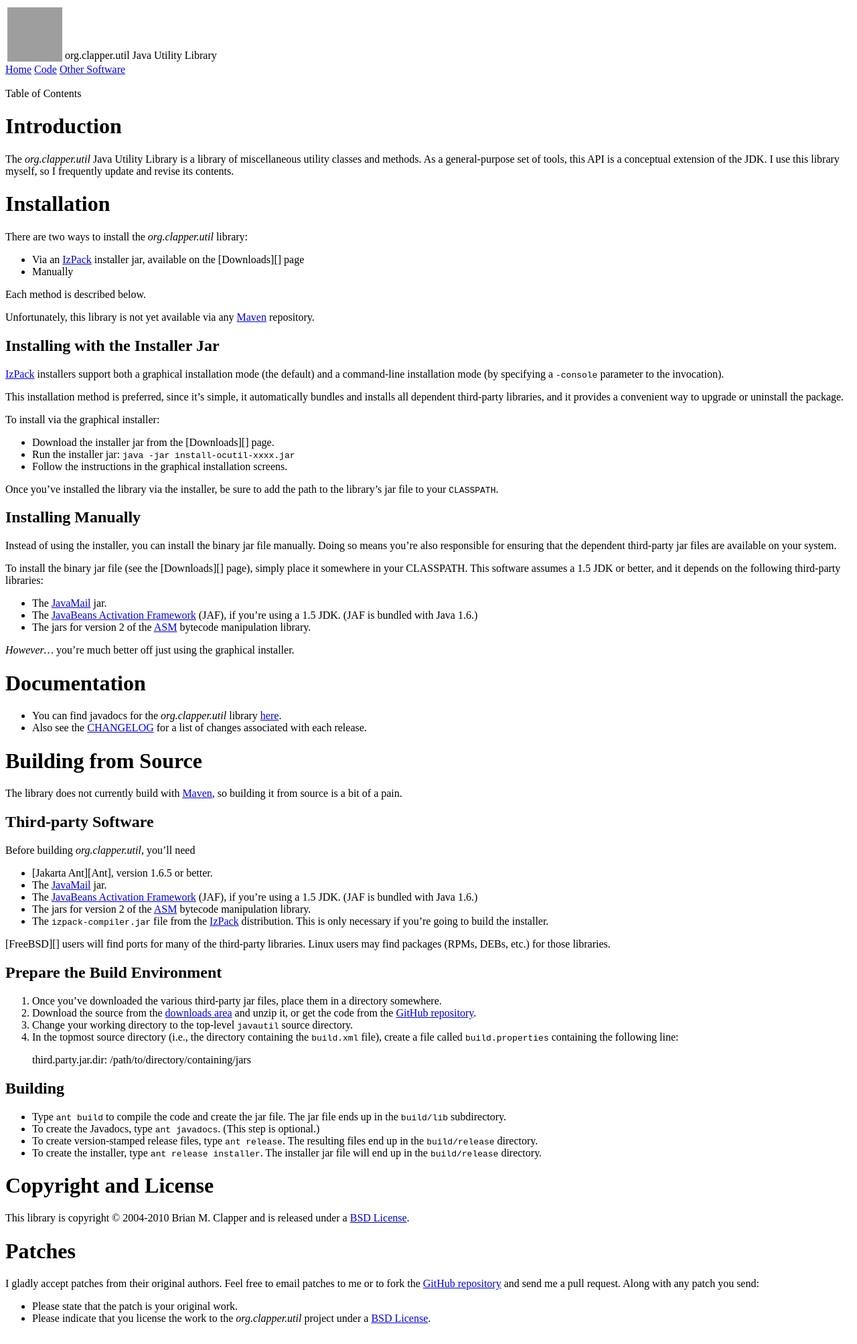
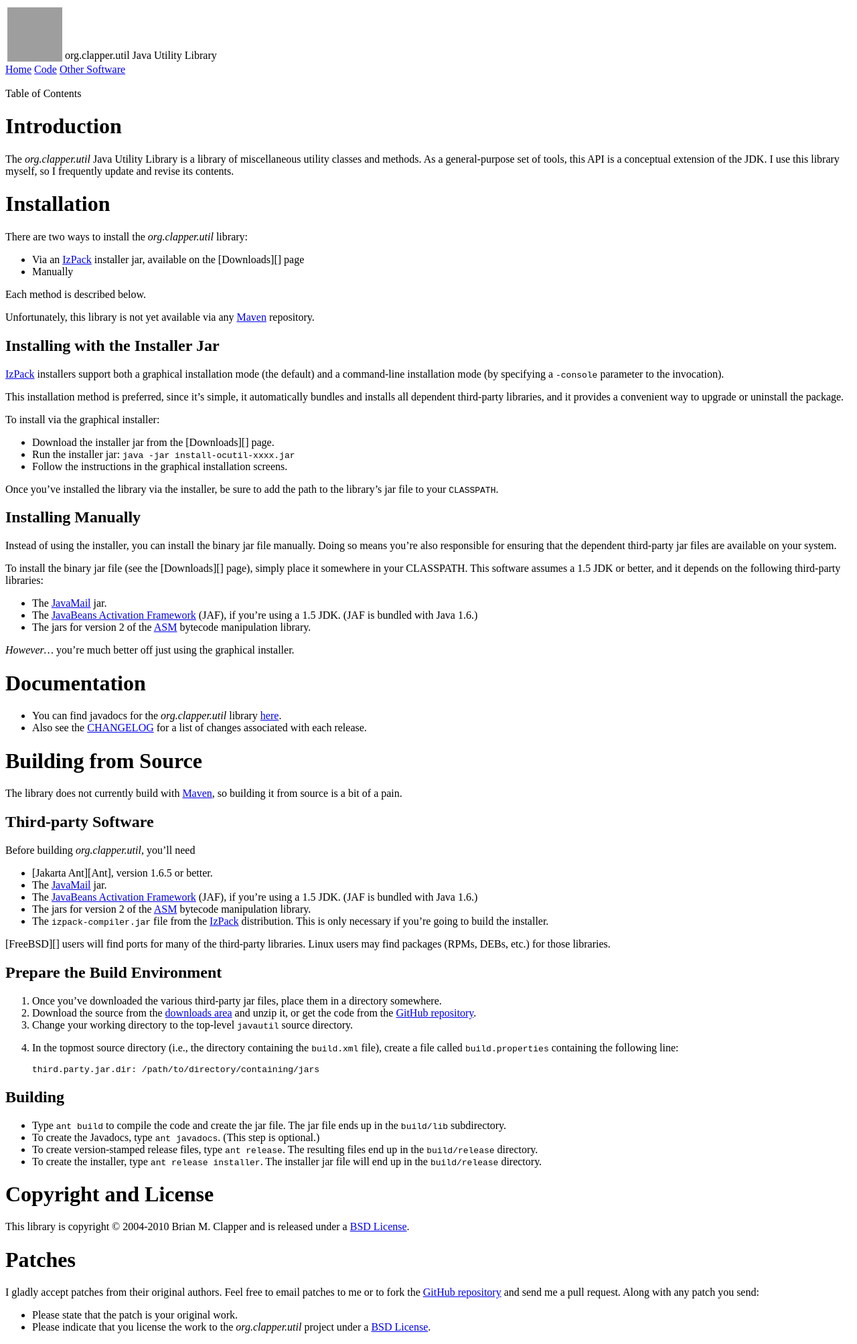
Before and after one commit to bmc/javautil, a Jekyll site: the page built from index.md, in a window 1280 px wide. Shown: the whole page at 67% size. Built offline with Jekyll 4.4.1, drawn with Linux system fonts in a browser that asks for light colours.

Commit message:
Another update

```diff
--- a/index.md
+++ b/index.md
@@ -95,7 +95,7 @@ Linux users may find packages (RPMs, DEBs, etc.) for those libraries.
    `build.xml` file), create a file called `build.properties` containing the
    following line:
 
->    third.party.jar.dir: /path/to/directory/containing/jars
+    `third.party.jar.dir: /path/to/directory/containing/jars`
 
 ## Building
 
```
